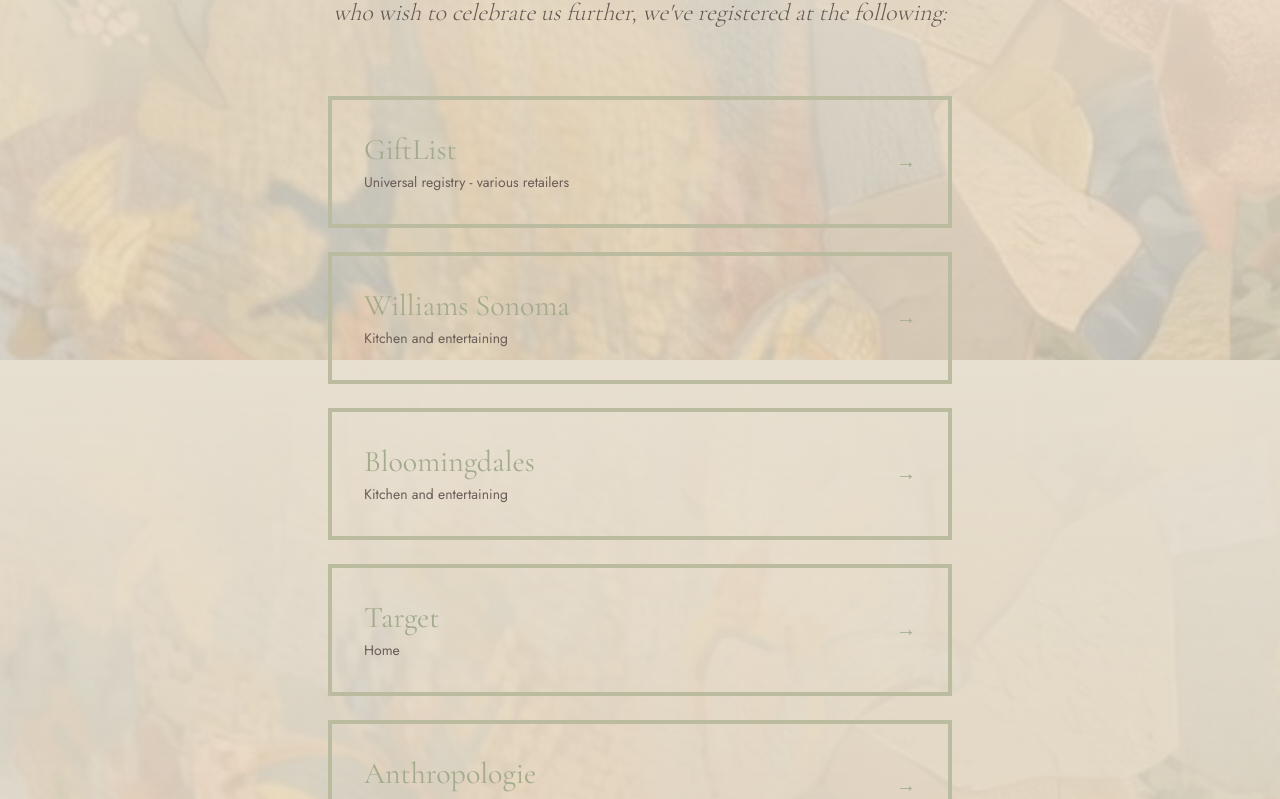
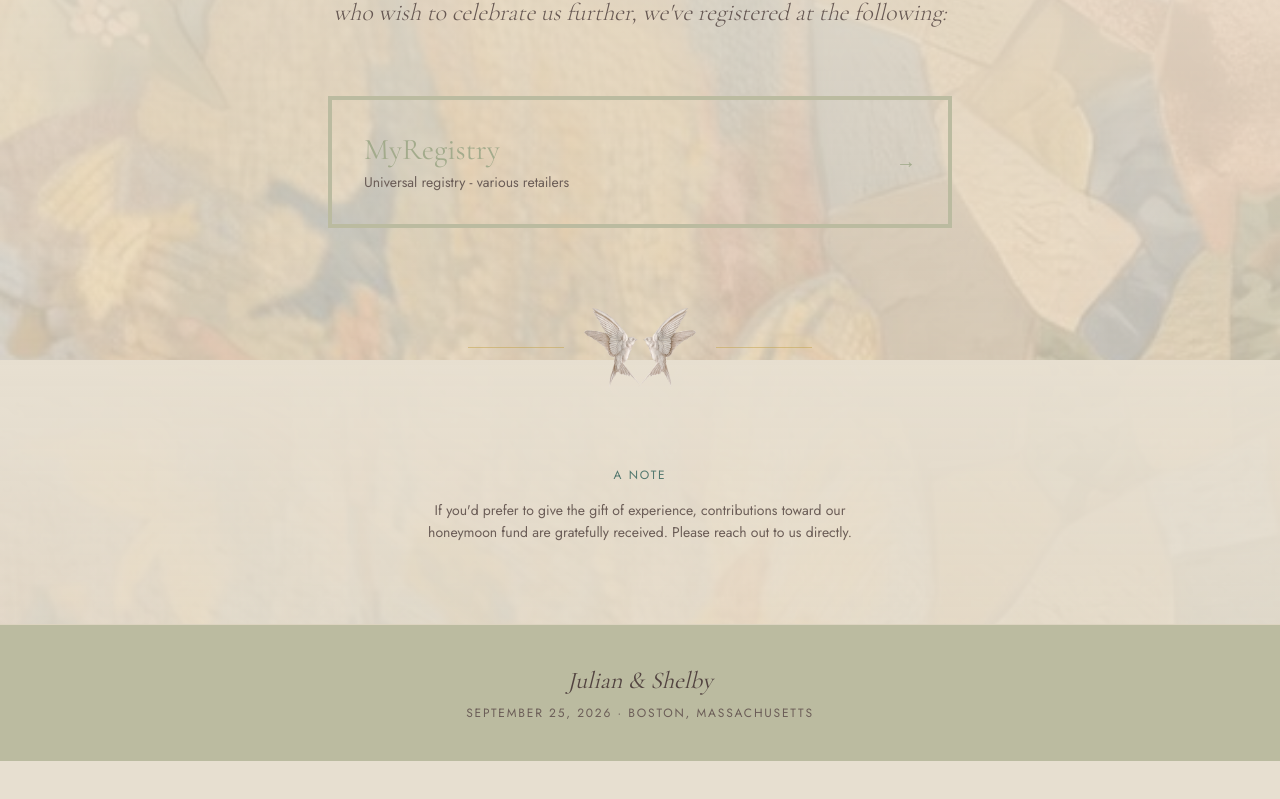
Before and after one commit to shelbysuits33/SuitsGiakasWedding, a Next.js app: page /registry in a window 1280 px wide. Shown: the part 440-1239 px from the top of the page. After the commit the page ends 1201 px from the top, so only its background shows below. Built offline with nearby package versions, Linux system fonts and the light colour scheme.

Commit message:
update reg

```diff
--- a/src/app/registry/page.tsx
+++ b/src/app/registry/page.tsx
@@ -11,30 +11,11 @@
   href: string;
 }[] = [
     {
-      name: "GiftList",
+      name: "MyRegistry",
       description: "Universal registry - various retailers",
-      href: "https://giftlist.com/lists/b39e4d4a-d659-47cb-8b4e-a3f204ac6fe4",
+      href: "https://www.myregistry.com/giftlist/suits-giakas-wedding",
     },
-    {
-      name: "Williams Sonoma",
-      description: "Kitchen and entertaining",
-      href: "https://www.williams-sonoma.com/registry/qvxtp5twj9/registry-list.html",
-    },
-    {
-      name: "Bloomingdales",
-      description: "Kitchen and entertaining",
-      href: "https://www.bloomingdales.com/registry/Shelby-Suits-Julian-Giakas/1343344",
-    },
-    {
-      name: "Target",
-      description: "Home",
-      href: "https://www.target.com/gift-registry/gift/suitsgiakaswedding",
-    },
-    {
-      name: "Anthropologie",
-      description: "Home",
-      href: "https://www.anthropologie.com/registry/listing?registryId=079B81B7ECA7",
-    },
+
   ];
 
 export default function RegistryPage() {
```
